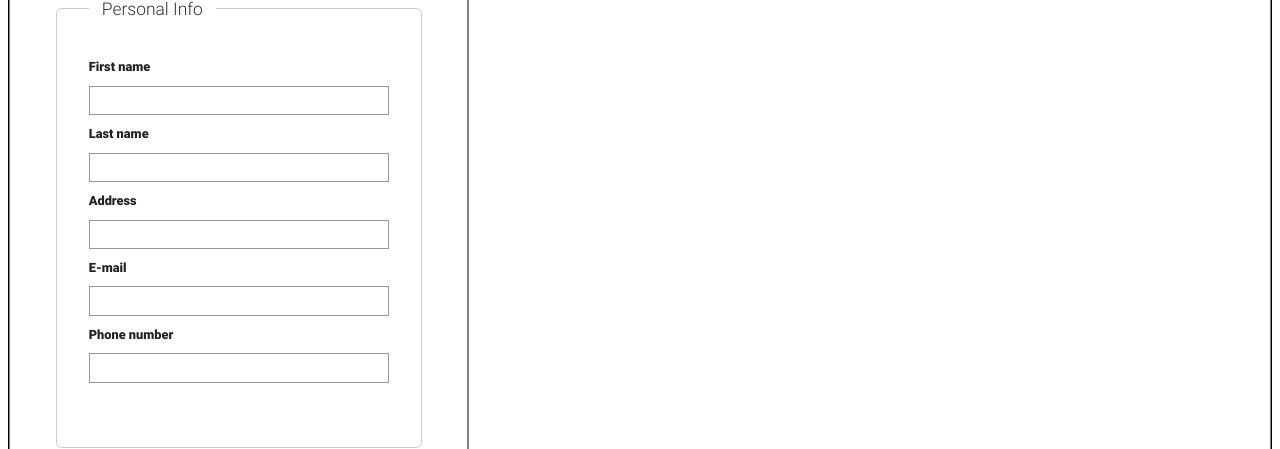
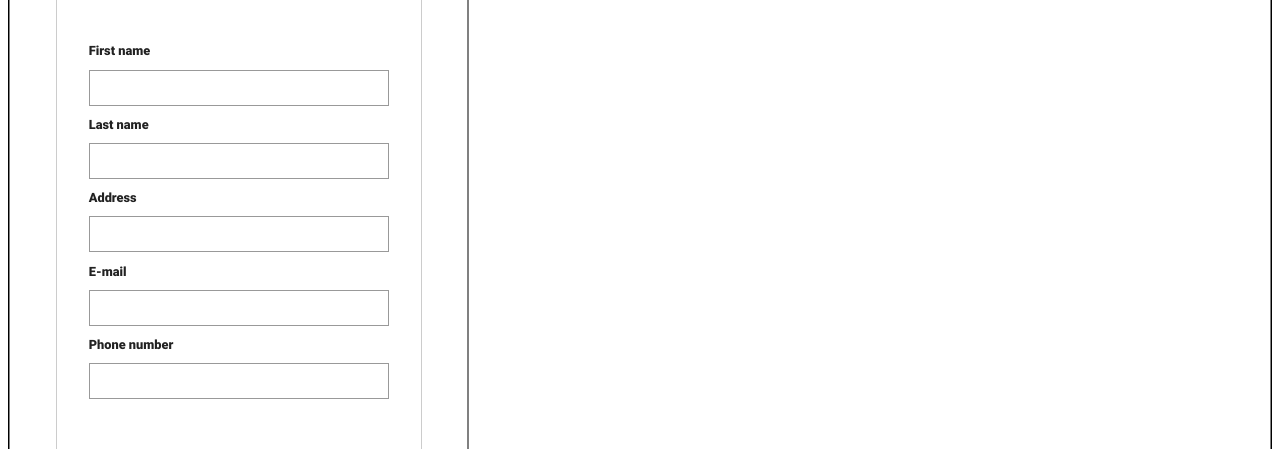
Before and after one commit to tomason182/first-react-app, a React (Vite) app: page / in a window 1280 px wide. Shown: the part 177-626 px from the top of the page. Built offline with nearby package versions, Linux system fonts and the light colour scheme.

Commit message:
add: Increase height input

```diff
--- a/src/styles/form-style.css
+++ b/src/styles/form-style.css
@@ -56,7 +56,7 @@ label:first-of-type {
 }
 
 input {
-  padding: 0.3em;
+  padding: 0.5em;
   border: 1px solid #999;
   width: 100%;
 }
```
